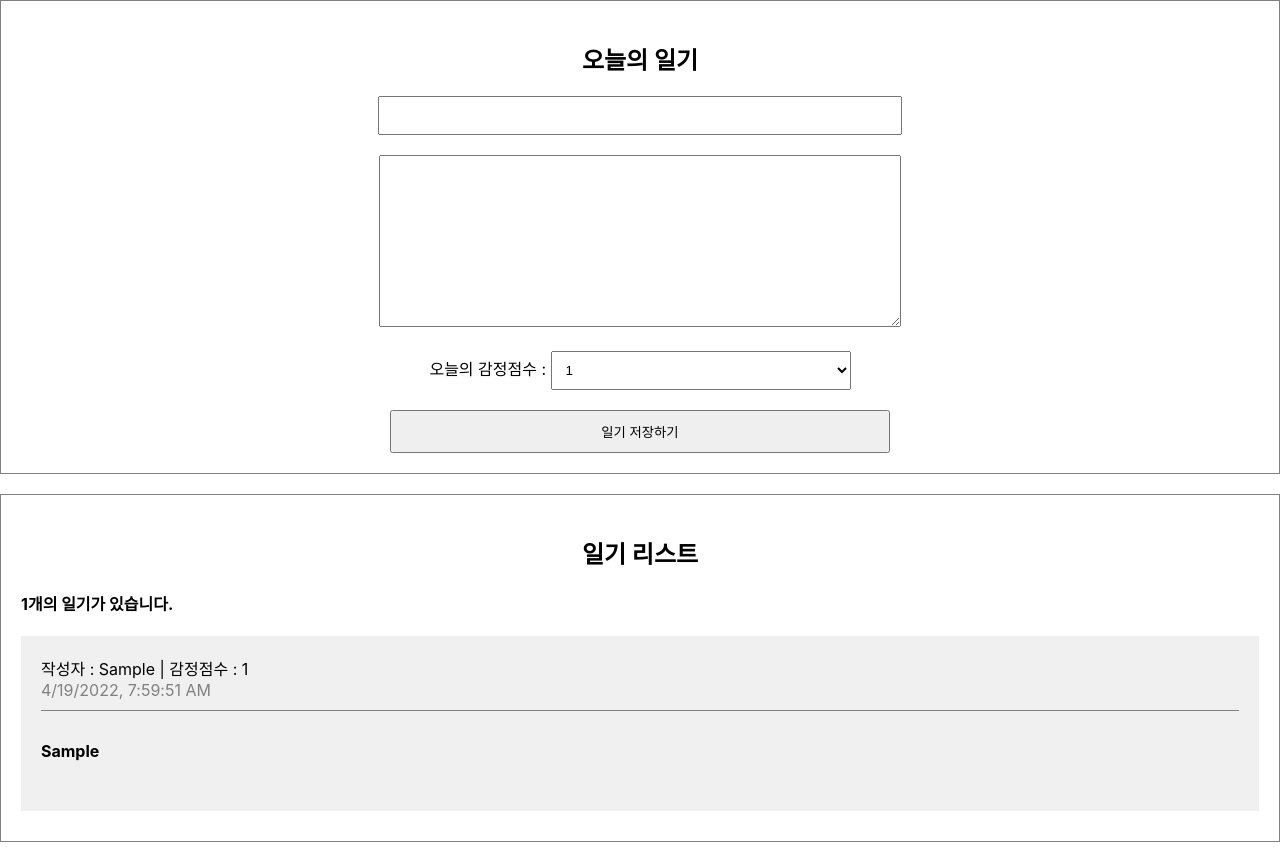
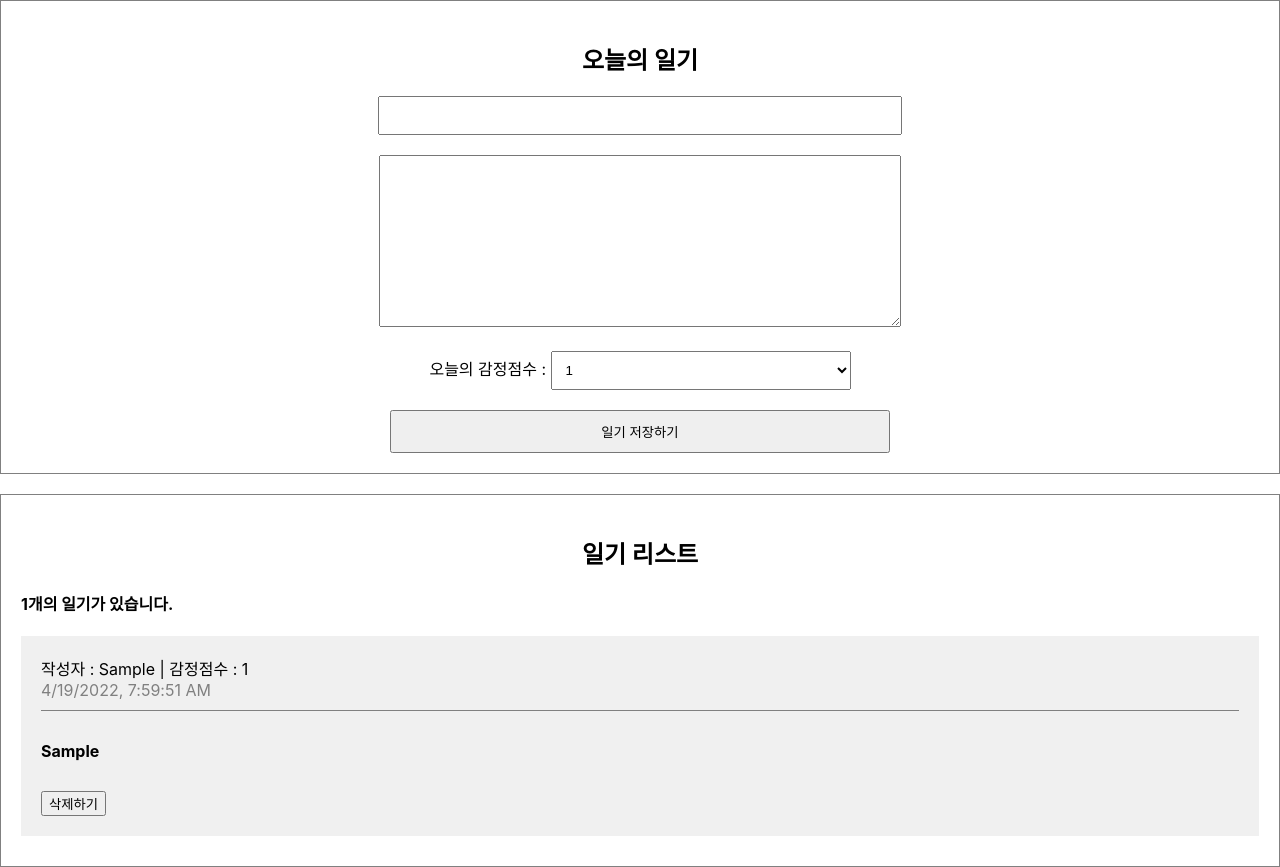
Before and after one commit to groovy0525/winterlood-simple-dairy, a React (Create React App) app: page / in a window 1280 px wide. Both pictures are taken after typing "Sample", "Sample" into the empty fields and a click on the button "일기 저장하기". Before the commit the page ends 842 px from the top, so only its background shows below. Built offline with nearby package versions, Linux system fonts and the light colour scheme.

Commit message:
React에서 배열 사용하기 3 - 데이터 삭제하기

```diff
--- a/src/App.tsx
+++ b/src/App.tsx
@@ -20,10 +20,14 @@ function App() {
     ])
   }
 
+  const onDelete = (id: number) => {
+    setData((prevData) => prevData.filter((data) => data.id !== id))
+  }
+
   return (
     <>
       <DiaryEditor onCreate={onCreate} />
-      <DiaryList diaryList={data} />
+      <DiaryList diaryList={data} onDelete={onDelete} />
     </>
   )
 }
--- a/src/components/DiaryItem.tsx
+++ b/src/components/DiaryItem.tsx
@@ -3,11 +3,19 @@ import { Diary } from "../types"
 
 interface DiaryItemProps {
   diary: Diary
+  onDelete: (id: number) => void
 }
 
 function DiaryItem({
-  diary: { author, content, emotion, created_date },
+  diary: { id, author, content, emotion, created_date },
+  onDelete,
 }: DiaryItemProps) {
+  const handleDelete = () => {
+    if (window.confirm(`${id}번째 일기를 정말 삭제하시겠습니까?`)) {
+      onDelete(id)
+    }
+  }
+
   return (
     <Base>
       <Info>
@@ -18,6 +26,7 @@ function DiaryItem({
         <DateTime>{new Date(created_date).toLocaleString()}</DateTime>
       </Info>
       <Content>{content}</Content>
+      <button onClick={handleDelete}>삭제하기</button>
     </Base>
   )
 }
--- a/src/components/DiaryList.tsx
+++ b/src/components/DiaryList.tsx
@@ -4,16 +4,17 @@ import DiaryItem from "./DiaryItem"
 
 interface DiaryListProps {
   diaryList: Diary[]
+  onDelete: (id: number) => void
 }
 
-function DiaryList({ diaryList }: DiaryListProps) {
+function DiaryList({ diaryList, onDelete }: DiaryListProps) {
   return (
     <Base>
       <h2>일기 리스트</h2>
       <h4>{diaryList.length}개의 일기가 있습니다.</h4>
       <div>
         {diaryList.map((diary) => (
-          <DiaryItem key={diary.id} diary={diary} />
+          <DiaryItem key={diary.id} diary={diary} onDelete={onDelete} />
         ))}
       </div>
     </Base>
```
